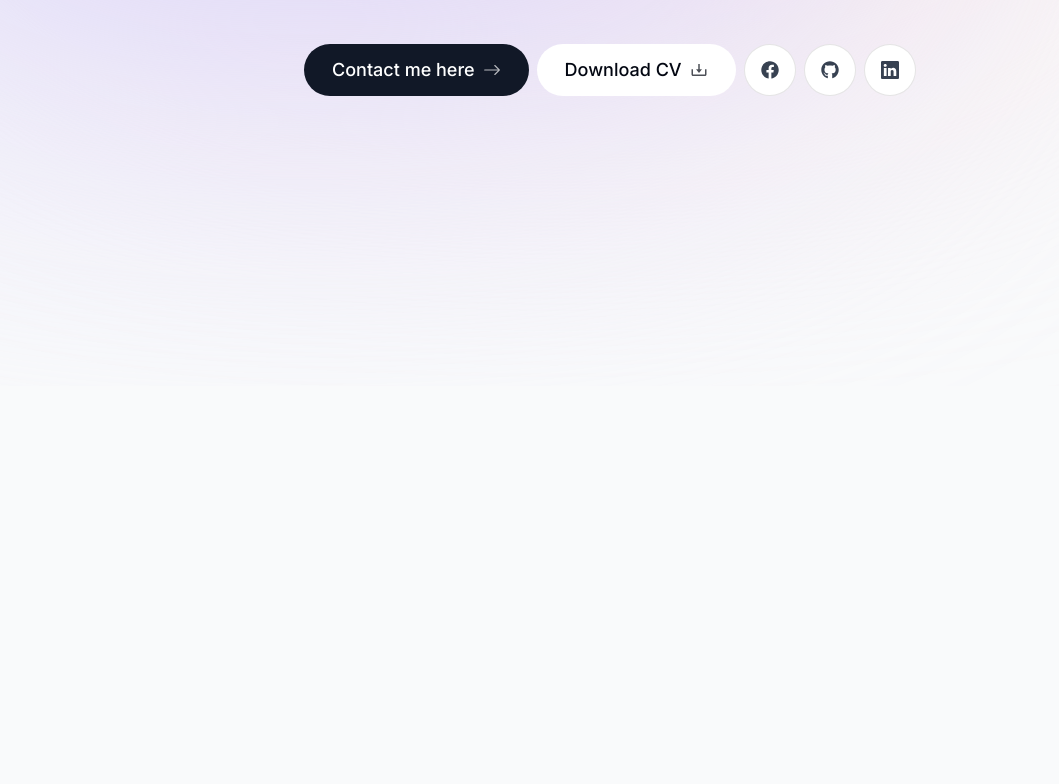
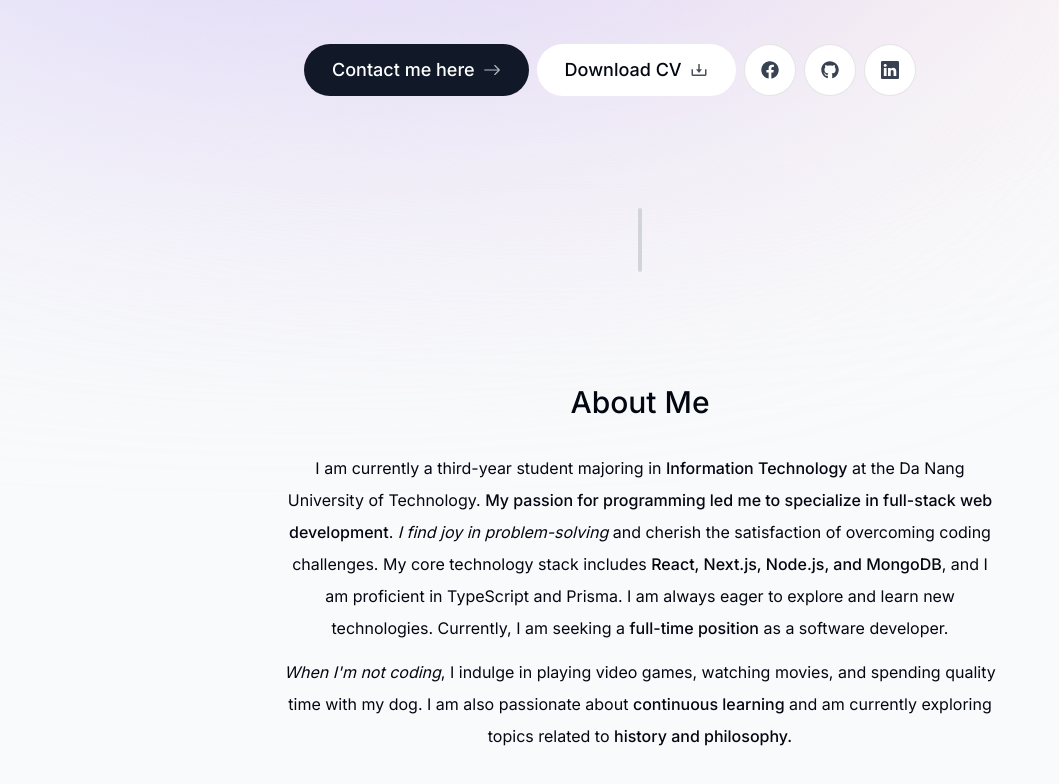
Before and after one commit to LionBlackk/portfolio, a Next.js app: page / in a window 1280 px wide. Shown: the part 414-1198 px from the top of the page, without its empty margins (0-1059 px from the left). Before the commit the page ends 800 px from the top, so only its background shows below. Built offline with nearby package versions, Linux system fonts and the light colour scheme.

Commit message:
feat: About UI and Divider, SectionHeading

```diff
--- a/app/page.tsx
+++ b/app/page.tsx
@@ -1,9 +1,13 @@
+import About from "@/components/About";
+import Divider from "@/components/Divider";
 import Intro from "@/components/Intro";
 
 export default function Home() {
   return (
     <main className="flex flex-col items-center px-4">
       <Intro />
+      <Divider />
+      <About />
     </main>
   );
 }
--- /dev/null
+++ b/components/About.tsx
@@ -0,0 +1,47 @@
+"use client";
+import { motion } from "framer-motion";
+import SectionHeading from "./SectionHeading";
+const About = () => {
+  return (
+    <motion.section
+      className="text-center mb-24 max-w-[45rem] leading-8 sm:mb-40 "
+      initial={{ opacity: 0, y: 100 }}
+      animate={{ opacity: 1, y: 0 }}
+      transition={{
+        delay: 0.175,
+      }}
+    >
+      <SectionHeading>About me</SectionHeading>
+      <p className="mb-3">
+        I am currently a third-year student majoring in{" "}
+        <span className="font-medium">Information Technology</span> at the Da
+        Nang University of Technology.{" "}
+        <span className="font-medium">
+          My passion for programming led me to specialize in full-stack web
+          development
+        </span>
+        . <span className="italic">I find joy in problem-solving</span> and
+        cherish the satisfaction of overcoming coding challenges. My core
+        technology stack includes{" "}
+        <span className="font-medium">
+          React, Next.js, Node.js, and MongoDB
+        </span>
+        , and I am proficient in TypeScript and Prisma. I am always eager to
+        explore and learn new technologies. Currently, I am seeking a{" "}
+        <span className="font-medium">full-time position</span> as a software
+        developer.
+      </p>
+
+      <p>
+        <span className="italic">When I&apos;m not coding</span>, I indulge in
+        playing video games, watching movies, and spending quality time with my
+        dog. I am also passionate about{" "}
+        <span className="font-medium">continuous learning</span> and am
+        currently exploring topics related to{" "}
+        <span className="font-medium">history and philosophy.</span>
+      </p>
+    </motion.section>
+  );
+};
+
+export default About;
--- /dev/null
+++ b/components/Divider.tsx
@@ -0,0 +1,17 @@
+"use client";
+import React from "react";
+import { motion } from "framer-motion";
+const Divider = () => {
+  return (
+    <motion.div
+      className="h-16 w-1 bg-gray-300 rounded-full my-28 hidden sm:block"
+      initial={{ y: 100, opacity: 0 }}
+      animate={{ y: 0, opacity: 1 }}
+      transition={{
+        delay: 0.125,
+      }}
+    ></motion.div>
+  );
+};
+
+export default Divider;
--- /dev/null
+++ b/components/SectionHeading.tsx
@@ -0,0 +1,15 @@
+import React from "react";
+
+interface SectionHeadingProps {
+  children: React.ReactNode;
+}
+
+const SectionHeading = ({ children }: SectionHeadingProps) => {
+  return (
+    <h2 className="capitalize font-medium text-3xl mb-8 text-center">
+      {children}
+    </h2>
+  );
+};
+
+export default SectionHeading;
```
Also changed, not shown: public/circle-logo.jpg (added).
